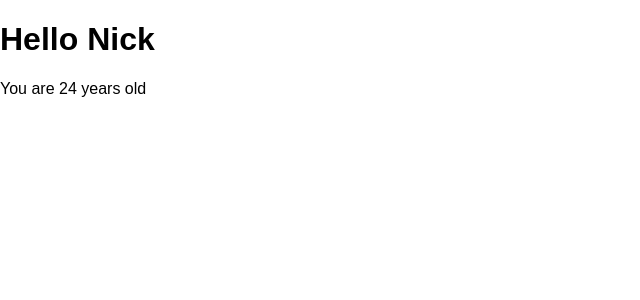
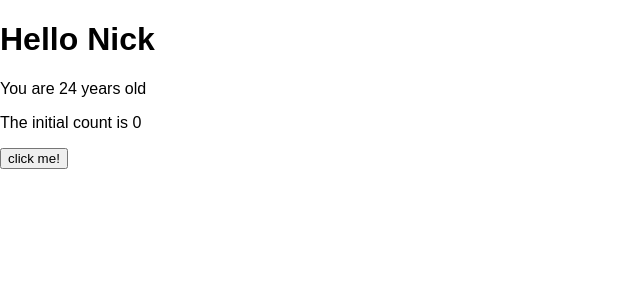
Before and after one commit to TessACraig89/react-intro-2-Lesson, a React (Create React App) app in the folder react-intro-2-practice/: page / in a window 1280 px wide. Shown: the top 300 px of the page, without its empty margins (0-640 px from the left). Built offline with nearby package versions, Linux system fonts and the light colour scheme.

Commit message:
adds button with onClick attribute thats value is an anonymous function that invokes handleClick

```diff
--- a/react-intro-2-practice/src/App.js
+++ b/react-intro-2-practice/src/App.js
@@ -24,10 +24,14 @@ class Hello extends Component {
   render () {
     // Make sure to return some UI
     /*{this.props.name}reference to that data via as a property on the props object*/
+    // We use an attribute called onClick to define what happens when we click this button. As it's value, we're passing in an anonymous function that invokes handleClick, a function defined on this component.
     return (
       <div>
         <h1>Hello {this.props.name}</h1>
         <p>You are {this.props.age} years old</p>
+        <p>The initial count is {this.state.counter}
+       </p>
+       <button onClick={(e) => this.handleClick(e)}>click me!</button>
       </div>
     )
   }
```
